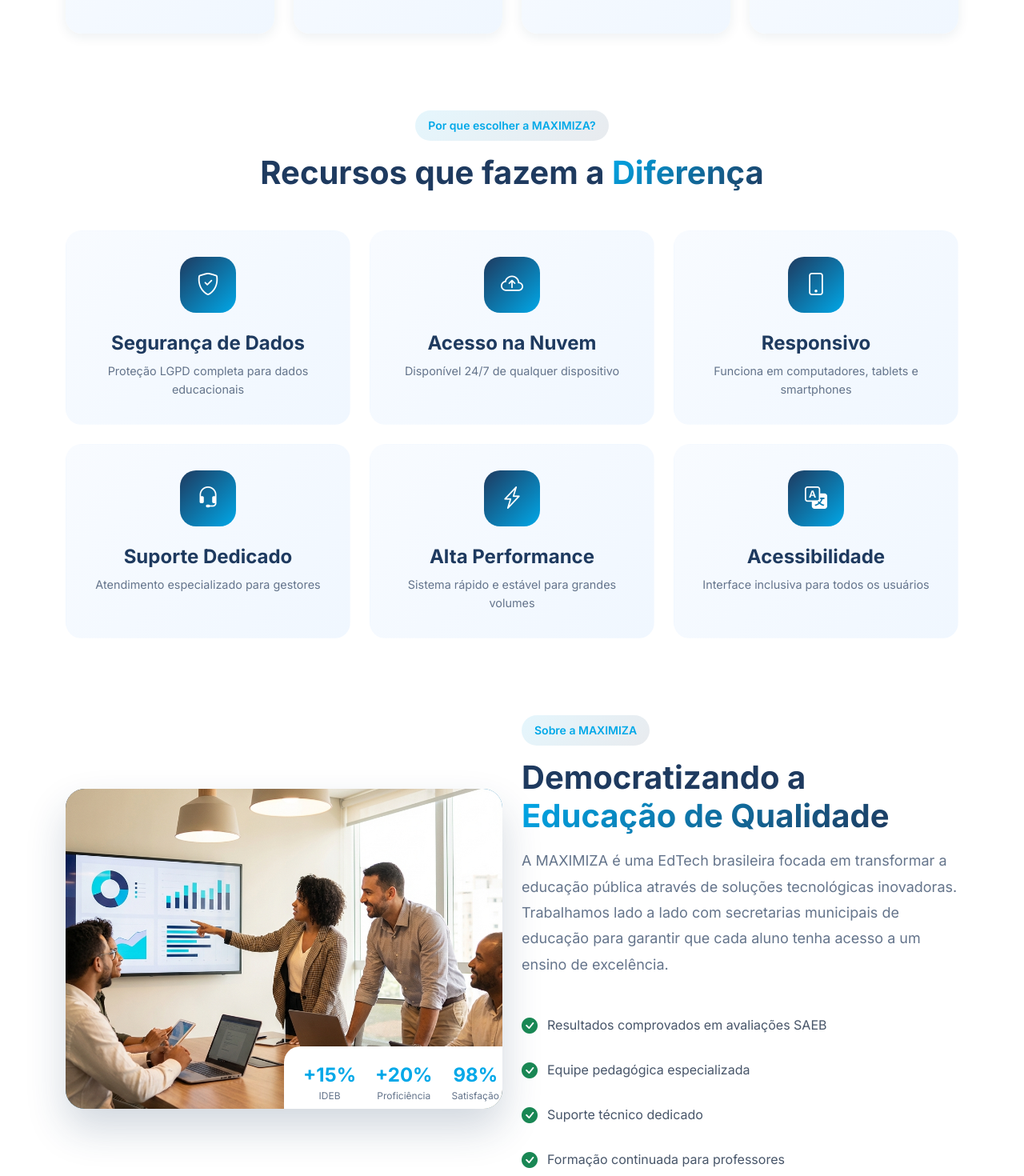
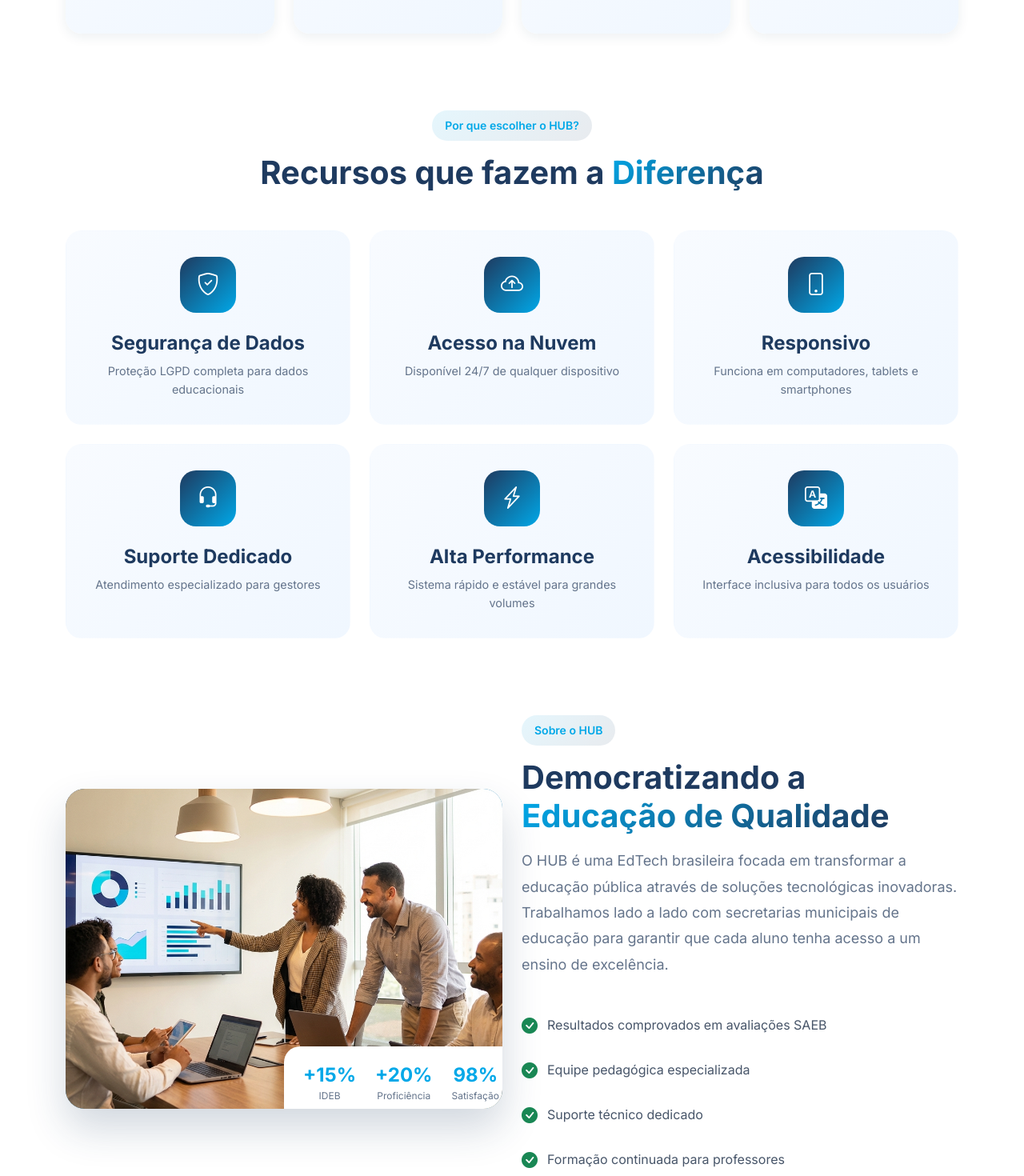
Before and after one commit to maximiza-sistemas/hub-solucoes-frontend, a React (Vite) app: page /landing in a window 1280 px wide. Before the commit this address led to /. Shown: the part 1140-2610 px from the top of the page at 80% size. Built offline with nearby package versions, Linux system fonts and the light colour scheme; no server answers.

Commit message:
feat: remove maximiza text

```diff
--- a/index.html
+++ b/index.html
@@ -7,11 +7,11 @@
   <link rel="icon" type="image/png" href="/favicon.png" />
   <link rel="apple-touch-icon" href="/favicon.png" />
   <meta name="viewport" content="width=device-width, initial-scale=1.0" />
-  <meta name="description" content="MAXIMIZA - Ecossistema de Soluções Educacionais para Municípios" />
+  <meta name="description" content="HUB - Ecossistema de Soluções Educacionais para Municípios" />
   <link rel="preconnect" href="https://fonts.googleapis.com">
   <link rel="preconnect" href="https://fonts.gstatic.com" crossorigin>
   <link href="https://fonts.googleapis.com/css2?family=Inter:wght@400;500;600;700&display=swap" rel="stylesheet">
-  <title>MAXIMIZA - Soluções Educacionais</title>
+  <title>HUB - Soluções Educacionais</title>
 </head>
 
 <body>
--- a/src/App.tsx
+++ b/src/App.tsx
@@ -281,7 +281,8 @@
         <Route path="/admin" element={<Navigate to="/admin/municipios" replace />} />
 
         {/* Default Redirect */}
-        <Route path="/" element={<LandingPage />} />
+        <Route path="/" element={<Navigate to="/login" replace />} />
+        <Route path="/landing" element={<LandingPage />} />
         <Route path="*" element={<Navigate to="/" replace />} />
       </Routes>
     </BrowserRouter>
--- a/src/index.css
+++ b/src/index.css
@@ -3,12 +3,12 @@
 @import 'bootstrap-icons/font/bootstrap-icons.css';
 
 /* =====================================================
-   MAXIMIZA - ECOSSISTEMA DE SOLUÇÕES EDUCACIONAIS
+   HUB - ECOSSISTEMA DE SOLUÇÕES EDUCACIONAIS
    Paleta: Azul Escuro Navy + Azul Claro Ciano
    ===================================================== */
 
 :root {
-    /* Cores MAXIMIZA */
+    /* Cores HUB */
     --primary-color: #1e3a5f;
     --primary-dark: #152a45;
     --primary-light: #2a4d7a;
@@ -91,7 +91,7 @@
     background-color: var(--primary-color) !important;
 }
 
-/* Sidebar Styles - MAXIMIZA Theme */
+/* Sidebar Styles - HUB Theme */
 .sidebar {
     width: var(--sidebar-width);
     min-height: 100vh;
@@ -250,7 +250,7 @@
     box-shadow: 0 12px 30px rgba(0, 168, 232, 0.15) !important;
 }
 
-/* Scrollbar - MAXIMIZA Theme */
+/* Scrollbar - HUB Theme */
 ::-webkit-scrollbar {
     width: 8px;
     height: 8px;
@@ -613,11 +613,6 @@
     background: linear-gradient(135deg, var(--primary-color) 0%, var(--secondary-color) 100%);
 }
 
-/* Custom Card Shadows */
-.shadow-maximiza {
-    box-shadow: 0 8px 30px rgba(0, 168, 232, 0.2);
-}
-
 /* Modal Headers */
 .modal-header.bg-primary {
     background: linear-gradient(135deg, var(--primary-color) 0%, var(--secondary-color) 100%) !important;
@@ -641,7 +636,7 @@
 }
 
 /* =====================================================
-   LANDING PAGE STYLES - MAXIMIZA
+   LANDING PAGE STYLES - HUB
    ===================================================== */
 
 .landing-page {
--- a/src/pages/auth/login-page.tsx
+++ b/src/pages/auth/login-page.tsx
@@ -162,13 +162,6 @@
                                 </form>
                             </div>
                         </div>
-
-                        {/* Footer */}
-                        <div className="text-center mt-4">
-                            <p className="small text-white-50 mb-0">
-                                © 2026 MAXIMIZA Soluções Educacionais
-                            </p>
-                        </div>
                     </div>
                 </div>
             </div>
--- a/src/pages/auth/trocar-senha-inicial-page.tsx
+++ b/src/pages/auth/trocar-senha-inicial-page.tsx
@@ -166,12 +166,6 @@
                                 </form>
                             </div>
                         </div>
-
-                        <div className="text-center mt-4">
-                            <p className="small text-white-50 mb-0">
-                                © 2026 MAXIMIZA Soluções Educacionais
-                            </p>
-                        </div>
                     </div>
                 </div>
             </div>
--- a/src/pages/landing/landing-page.tsx
+++ b/src/pages/landing/landing-page.tsx
@@ -186,7 +186,7 @@
 
     const testimonials = [
         {
-            quote: 'A MAXIMIZA transformou a gestão educacional do nosso município. Conseguimos identificar as dificuldades dos alunos e agir de forma precisa.',
+            quote: 'O HUB transformou a gestão educacional do nosso município. Conseguimos identificar as dificuldades dos alunos e agir de forma precisa.',
             author: 'Maria Silva',
             role: 'Secretária de Educação',
             city: 'São Luís - MA',
@@ -308,7 +308,7 @@
                             <div className="hero-image-container">
                                 <img
                                     src="/hero-students.png"
-                                    alt="Estudantes usando tecnologia educacional MAXIMIZA"
+                                    alt="Estudantes usando tecnologia educacional HUB"
                                     loading="eager"
                                 />
                                 <div className="hero-image-overlay"></div>
@@ -348,7 +348,7 @@
             <section className="features-section py-5">
                 <div className="container">
                     <div className="text-center mb-5 animate-on-scroll fade-up">
-                        <span className="section-badge">Por que escolher a MAXIMIZA?</span>
+                        <span className="section-badge">Por que escolher o HUB?</span>
                         <h2 className="section-title">
                             Recursos que fazem a <span className="text-gradient">Diferença</span>
                         </h2>
@@ -377,7 +377,7 @@
                             <div className="about-image-wrapper animate-on-scroll fade-left">
                                 <img
                                     src="/about-educators.png"
-                                    alt="Gestores educacionais analisando dados MAXIMIZA"
+                                    alt="Gestores educacionais analisando dados HUB"
                                     loading="lazy"
                                 />
                                 <div className="about-floating-stats">
@@ -397,12 +397,12 @@
                             </div>
                         </div>
                         <div className="col-lg-6 animate-on-scroll fade-right">
-                            <span className="section-badge">Sobre a MAXIMIZA</span>
+                            <span className="section-badge">Sobre o HUB</span>
                             <h2 className="section-title">
                                 Democratizando a <span className="text-gradient">Educação de Qualidade</span>
                             </h2>
                             <p className="section-description">
-                                A MAXIMIZA é uma EdTech brasileira focada em transformar a educação pública
+                                O HUB é uma EdTech brasileira focada em transformar a educação pública
                                 através de soluções tecnológicas inovadoras. Trabalhamos lado a lado com
                                 secretarias municipais de educação para garantir que cada aluno tenha
                                 acesso a um ensino de excelência.
@@ -729,7 +729,7 @@
                     <div className="footer-bottom">
                         <div className="row align-items-center">
                             <div className="col-md-6">
-                                <p>&copy; 2026 MAXIMIZA Soluções Educacionais. Todos os direitos reservados.</p>
+                                <p>&copy; 2026 HUB Soluções Educacionais. Todos os direitos reservados.</p>
                             </div>
                             <div className="col-md-6 text-md-end">
                                 <a href="#" className="footer-link me-3">Política de Privacidade</a>
```
